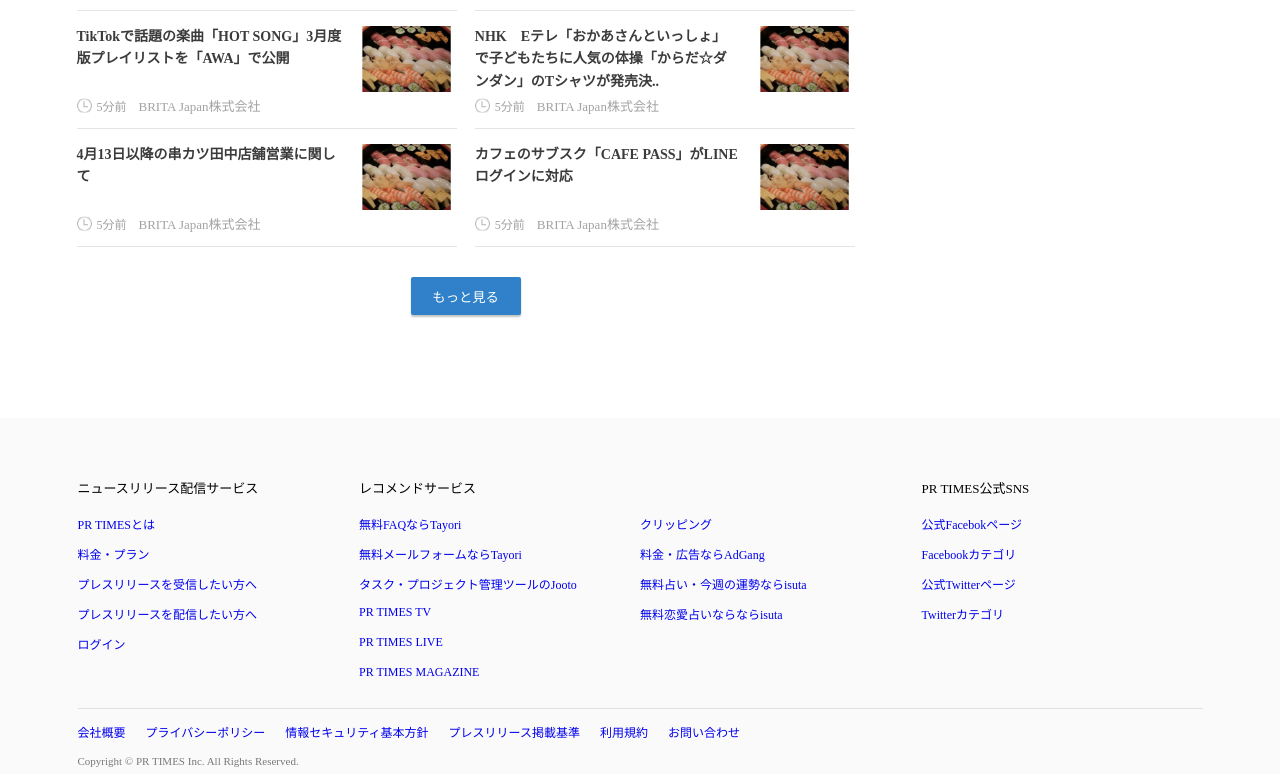
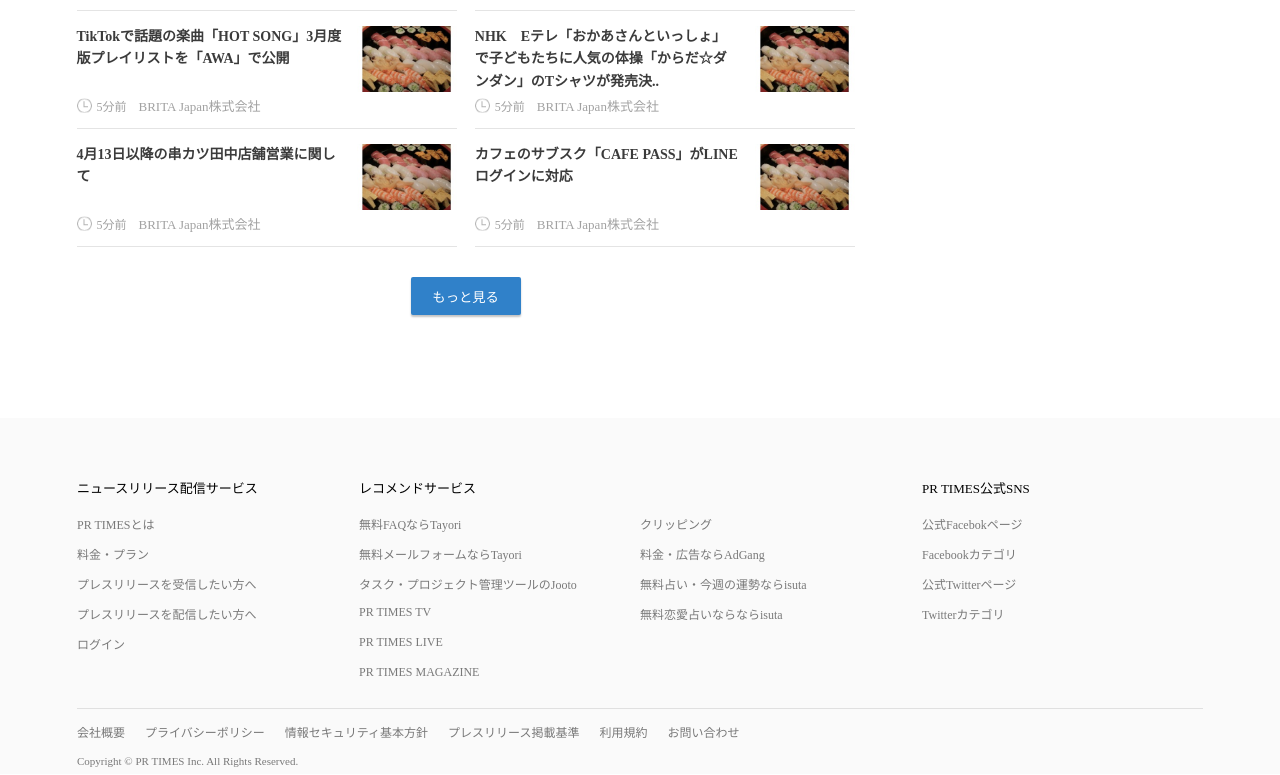
Before and after one commit to ryuya-yanagi/kenshu-frontend, a plain HTML site: page index.html in a window 1280 px wide. Shown: the part 827-1602 px from the top of the page. Drawn offline with Linux system fonts and the light colour scheme.

Commit message:
refactoring footer

```diff
--- a/assets/css/style.css
+++ b/assets/css/style.css
@@ -461,7 +461,7 @@ html {
 }
 
 .footer-container {
-  width: 1125px;
+  width: 1126px;
   margin: 0 auto;
   padding-top: 60px;
 }
@@ -490,11 +490,11 @@ html {
   height: 100%;
 }
 
-.footer-list_wrapper {
+.footer-list__wrapper {
   display: flex;
 }
 
-.footer-list_item {
+.footer-list__item {
   color: #797979;
   font-size: 1.2rem;
   height: 12px;
@@ -503,36 +503,44 @@ html {
   margin-bottom: 18px;
 }
 
-.footer-list_item a:hover {
+.footer-list__link {
+  color: inherit;
+}
+
+.footer-list__link:hover {
   color: #000;
   text-decoration: underline #000;
 }
 
-.footer-nav_company {
+.footer-terms {
   height: 66px;
   color: #797979;
 }
 
-.footer-nav_company_list {
+.footer-terms__list {
   display: flex;
   align-items: center;
   height: 46px;
 }
 
-.footer-nav_company_list_item {
+.footer-terms__item {
   display: inline;
   font-size: 1.2rem;
 }
 
-.footer-nav_company_list_item a:hover {
+.footer-terms__link {
+  color: inherit;
+}
+
+.footer-terms__link:hover {
   color: #000;
   text-decoration: underline #000;
 }
 
-.footer-nav_company_list_item:not(:first-child) {
+.footer-terms__item:not(:first-child) {
   margin-left: 20px;
 }
 
-.footer-nav_company_copyright {
+.footer-copyright {
   font-size: 1.1rem;
 }
--- a/index.html
+++ b/index.html
@@ -433,52 +433,52 @@
           <div class="footer-contents">
             <h3 class="footer-title">ニュースリリース配信サービス</h3>
             <ul class="footer-list">
-              <li class="footer-list_item"><a href="#">PR TIMESとは</a></li>
-              <li class="footer-list_item"><a href="#">料金・プラン</a></li>
-              <li class="footer-list_item"><a href="#">プレスリリースを受信したい方へ</a></li>
-              <li class="footer-list_item"><a href="#">プレスリリースを配信したい方へ</a></li>
-              <li class="footer-list_item"><a href="#">ログイン</a></li>
+              <li class="footer-list__item"><a class="footer-list__link" href="#">PR TIMESとは</a></li>
+              <li class="footer-list__item"><a class="footer-list__link" href="#">料金・プラン</a></li>
+              <li class="footer-list__item"><a class="footer-list__link" href="#">プレスリリースを受信したい方へ</a></li>
+              <li class="footer-list__item"><a class="footer-list__link" href="#">プレスリリースを配信したい方へ</a></li>
+              <li class="footer-list__item"><a class="footer-list__link" href="#">ログイン</a></li>
             </ul>
           </div>
           <div class="footer-contents">
             <h3 class="footer-title">レコメンドサービス</h3>
-            <div class="footer-list_wrapper">
+            <div class="footer-list__wrapper">
               <ul class="footer-list">
-                <li class="footer-list_item"><a href="#">無料FAQならTayori</a></li>
-                <li class="footer-list_item"><a href="#">無料メールフォームならTayori</a></li>
-                <li class="footer-list_item"><a href="#">タスク・プロジェクト管理ツールのJooto</a></li>
-                <li class="footer-list_item"><a href="#">PR TIMES TV</a></li>
-                <li class="footer-list_item"><a href="#">PR TIMES LIVE</a></li>
-                <li class="footer-list_item"><a href="#">PR TIMES MAGAZINE</a></li>
+                <li class="footer-list__item"><a class="footer-list__link" href="#">無料FAQならTayori</a></li>
+                <li class="footer-list__item"><a class="footer-list__link" href="#">無料メールフォームならTayori</a></li>
+                <li class="footer-list__item"><a class="footer-list__link" href="#">タスク・プロジェクト管理ツールのJooto</a></li>
+                <li class="footer-list__item"><a class="footer-list__link" href="#">PR TIMES TV</a></li>
+                <li class="footer-list__item"><a class="footer-list__link" href="#">PR TIMES LIVE</a></li>
+                <li class="footer-list__item"><a class="footer-list__link" href="#">PR TIMES MAGAZINE</a></li>
               </ul>
               <ul class="footer-list">
-                <li class="footer-list_item"><a href="#">クリッピング</a></li>
-                <li class="footer-list_item"><a href="#">料金・広告ならAdGang</a></li>
-                <li class="footer-list_item"><a href="#">無料占い・今週の運勢ならisuta</a></li>
-                <li class="footer-list_item"><a href="#">無料恋愛占いならならisuta</a></li>
+                <li class="footer-list__item"><a class="footer-list__link" href="#">クリッピング</a></li>
+                <li class="footer-list__item"><a class="footer-list__link" href="#">料金・広告ならAdGang</a></li>
+                <li class="footer-list__item"><a class="footer-list__link" href="#">無料占い・今週の運勢ならisuta</a></li>
+                <li class="footer-list__item"><a class="footer-list__link" href="#">無料恋愛占いならならisuta</a></li>
               </ul>
             </div>
           </div>
           <div class="footer-contents">
             <h3 class="footer-title">PR TIMES公式SNS</h3>
             <ul class="footer-list">
-              <li class="footer-list_item"><a href="#">公式Facebokページ</a></li>
-              <li class="footer-list_item"><a href="#">Facebookカテゴリ</a></li>
-              <li class="footer-list_item"><a href="#">公式Twitterページ</a></li>
-              <li class="footer-list_item"><a href="#">Twitterカテゴリ</a></li>
+              <li class="footer-list__item"><a class="footer-list__link" href="#">公式Facebokページ</a></li>
+              <li class="footer-list__item"><a class="footer-list__link" href="#">Facebookカテゴリ</a></li>
+              <li class="footer-list__item"><a class="footer-list__link" href="#">公式Twitterページ</a></li>
+              <li class="footer-list__item"><a class="footer-list__link" href="#">Twitterカテゴリ</a></li>
             </ul>
           </div>
         </div>
-        <div class="footer-nav_company">
-          <ul class="footer-nav_company_list">
-            <li class="footer-nav_company_list_item"><a href="#">会社概要</a></li>
-            <li class="footer-nav_company_list_item"><a href="#">プライバシーポリシー</a></li>
-            <li class="footer-nav_company_list_item"><a href="#">情報セキュリティ基本方針</a></li>
-            <li class="footer-nav_company_list_item"><a href="#">プレスリリース掲載基準</a></li>
-            <li class="footer-nav_company_list_item"><a href="#">利用規約</a></li>
-            <li class="footer-nav_company_list_item"><a href="#">お問い合わせ</a></li>
+        <div class="footer-terms">
+          <ul class="footer-terms__list">
+            <li class="footer-terms__item"><a class="footer-terms__link" href="#">会社概要</a></li>
+            <li class="footer-terms__item"><a class="footer-terms__link" href="#">プライバシーポリシー</a></li>
+            <li class="footer-terms__item"><a class="footer-terms__link" href="#">情報セキュリティ基本方針</a></li>
+            <li class="footer-terms__item"><a class="footer-terms__link" href="#">プレスリリース掲載基準</a></li>
+            <li class="footer-terms__item"><a class="footer-terms__link" href="#">利用規約</a></li>
+            <li class="footer-terms__item"><a class="footer-terms__link" href="#">お問い合わせ</a></li>
           </ul>
-          <p class="footer-nav_company_copyright">Copyright © PR TIMES Inc. All Rights Reserved.</p>
+          <p class="footer-copyright">Copyright © PR TIMES Inc. All Rights Reserved.</p>
         </div>
       </div>
     </footer>
```
